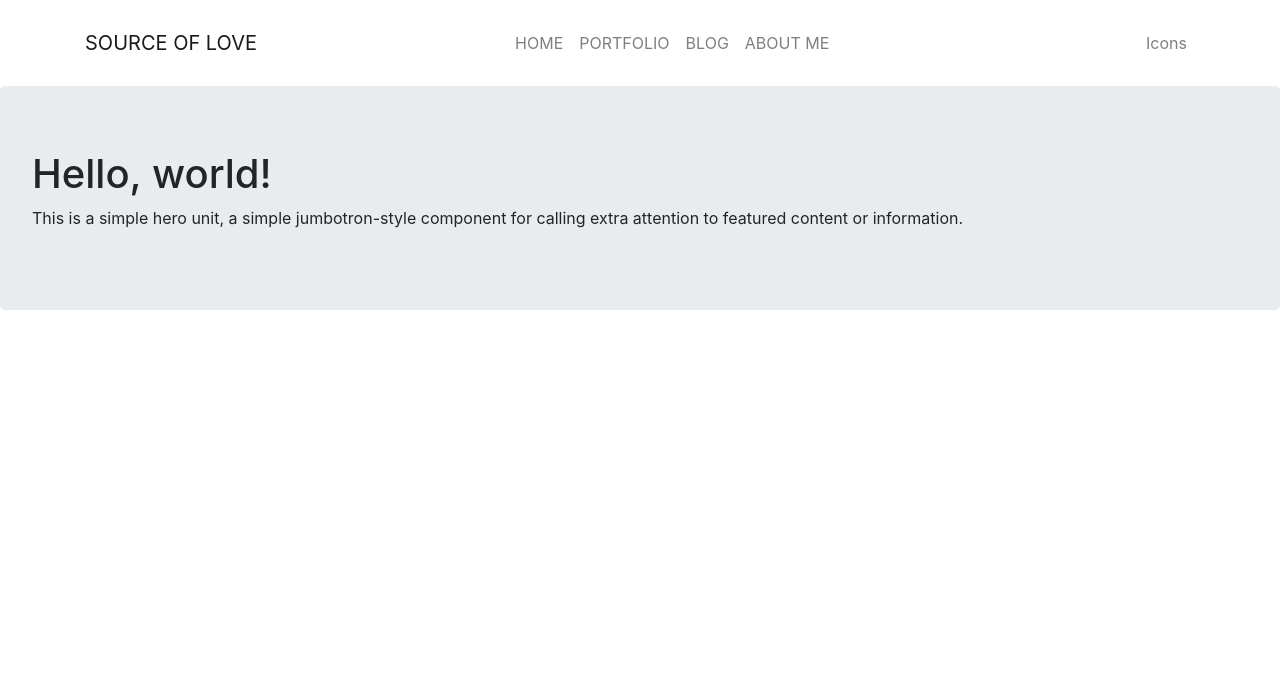
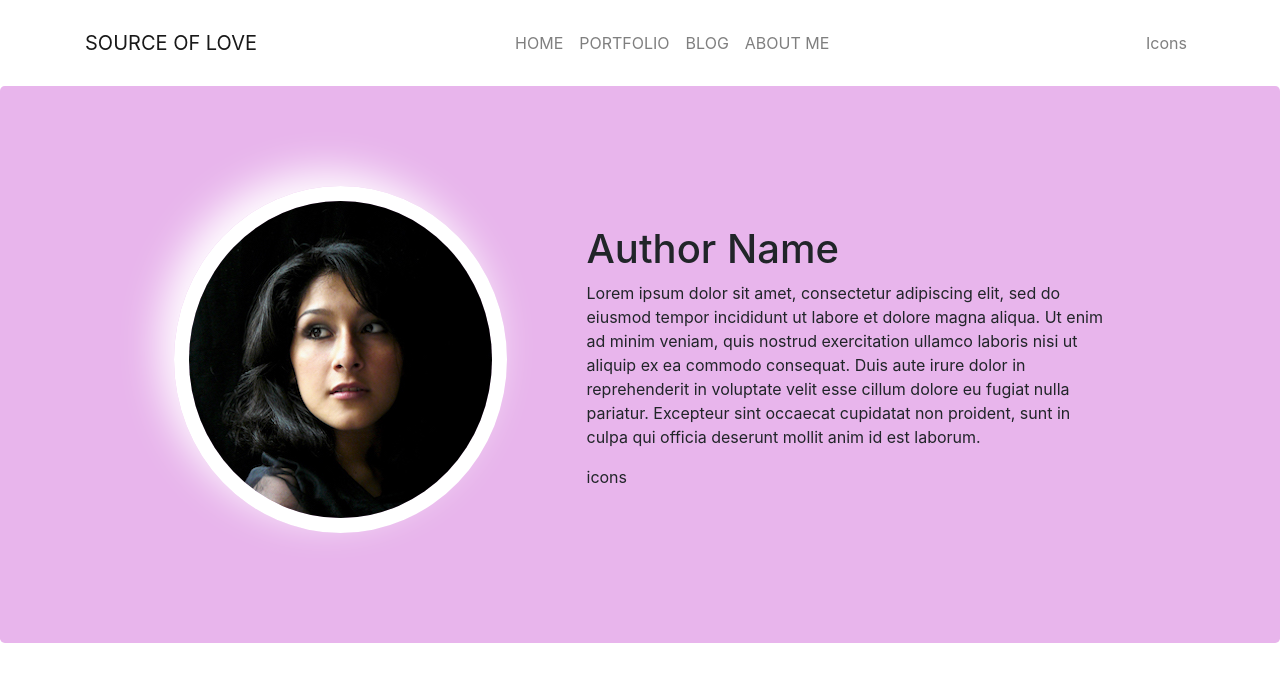
Before and after one commit to Frankazo/blog-template, a React app: page /#/ in a window 1280 px wide. Shown: the top 682 px of the page. Built offline with nearby package versions, Linux system fonts and the light colour scheme.

Commit message:
Created Jumbotron

```diff
--- a/src/components/home/home.js
+++ b/src/components/home/home.js
@@ -1,16 +1,46 @@
 import React, { Fragment } from 'react'
 import Jumbotron from 'react-bootstrap/Jumbotron'
-// import styled from 'styled-components'
+import styled from 'styled-components'
+
+const Container = styled.div`
+  display: flex;
+  flex-direction: column;
+  margin-left: 10vh;
+  justify-content: space-between;
+  height: 35vh;
+  width: 65vh;
+`
+const AuthorImg = styled.figure`
+    margin-bottom: 10px;
+    img{
+        border-radius: 50%;
+        border: 15px solid #fff;
+        box-shadow: -14.142px -14.142px 40px 0px rgb( 255, 255, 255 );
+    }
+    div{
+        border-radius: 50%;
+        background-color: rgb( 255, 255, 255 );
+    }
+`
 
 const Home = () => {
   return (
     <Fragment>
-      <Jumbotron>
-        <h1>Hello, world!</h1>
-        <p>
-          This is a simple hero unit, a simple jumbotron-style component for calling
-          extra attention to featured content or information.
-        </p>
+      <Jumbotron
+        style={{ padding: '100px 0 100px 0', height: 'auto', backgroundColor: '#d77cde90', display: 'flex', alignItems: 'center', justifyContent: 'center', flexWrap: 'wrap' }}
+      >
+        <AuthorImg>
+          <img src={require('../../author-2.jpg')} alt='Author Image'/>
+        </AuthorImg>
+        <Container>
+          <h1>Author Name</h1>
+          <p>
+          Lorem ipsum dolor sit amet, consectetur adipiscing elit, sed do eiusmod tempor incididunt ut labore et dolore magna aliqua. Ut enim ad minim veniam, quis nostrud exercitation ullamco laboris nisi ut aliquip ex ea commodo consequat. Duis aute irure dolor in reprehenderit in voluptate velit esse cillum dolore eu fugiat nulla pariatur. Excepteur sint occaecat cupidatat non proident, sunt in culpa qui officia deserunt mollit anim id est laborum.
+          </p>
+          <p>
+            icons
+          </p>
+        </Container>
       </Jumbotron>
     </Fragment>
   )
```
Also changed, not shown: src/author-2.jpg (added), 1 other file (tests, documents, lock files or other folders).
